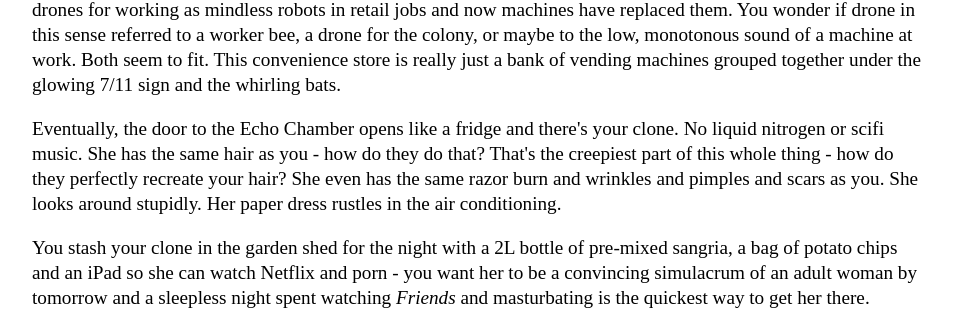
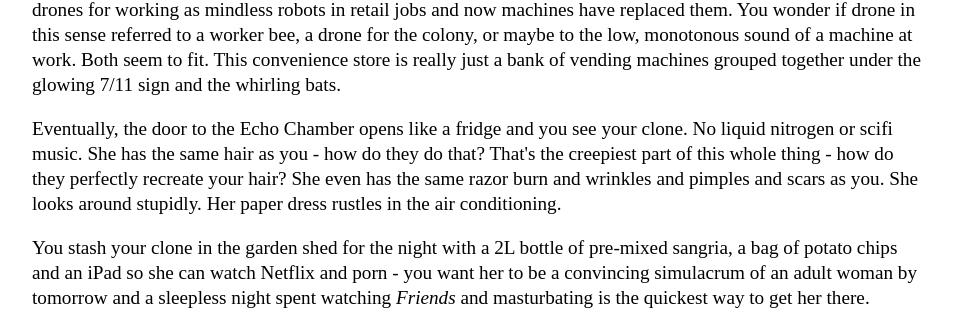
Before and after one commit to Pinelife/pinelife.github.io, a Jekyll site: the page built from Hellhole/excitingevent1.html, in a window 1280 px wide. Shown: the part 926-1237 px from the top of the page, without its empty margins (160-1117 px from the left). Built offline with Jekyll 4.4.1, drawn with Linux system fonts in a browser that asks for light colours.

Commit message:
Create excitingevent1.html

```diff
--- a/Hellhole/excitingevent1.html
+++ b/Hellhole/excitingevent1.html
@@ -41,7 +41,7 @@ Don't question the clone thing too much. Let's just say it's 2023, an alien spac
   really just a bank of vending machines grouped together under the glowing 7/11 sign and the whirling bats.
 </p>
 <p>
-  Eventually, the door to the Echo Chamber opens like a fridge and there's your clone. No liquid nitrogen or scifi music. She has the same
+  Eventually, the door to the Echo Chamber opens like a fridge and you see your clone. No liquid nitrogen or scifi music. She has the same
   hair as you - how do they do that? That's the creepiest part of this whole thing - how do they perfectly recreate your hair? She even has the same
   razor burn and wrinkles and pimples and scars as you. She looks around stupidly. Her paper dress rustles in the air conditioning.
 </p>
```
